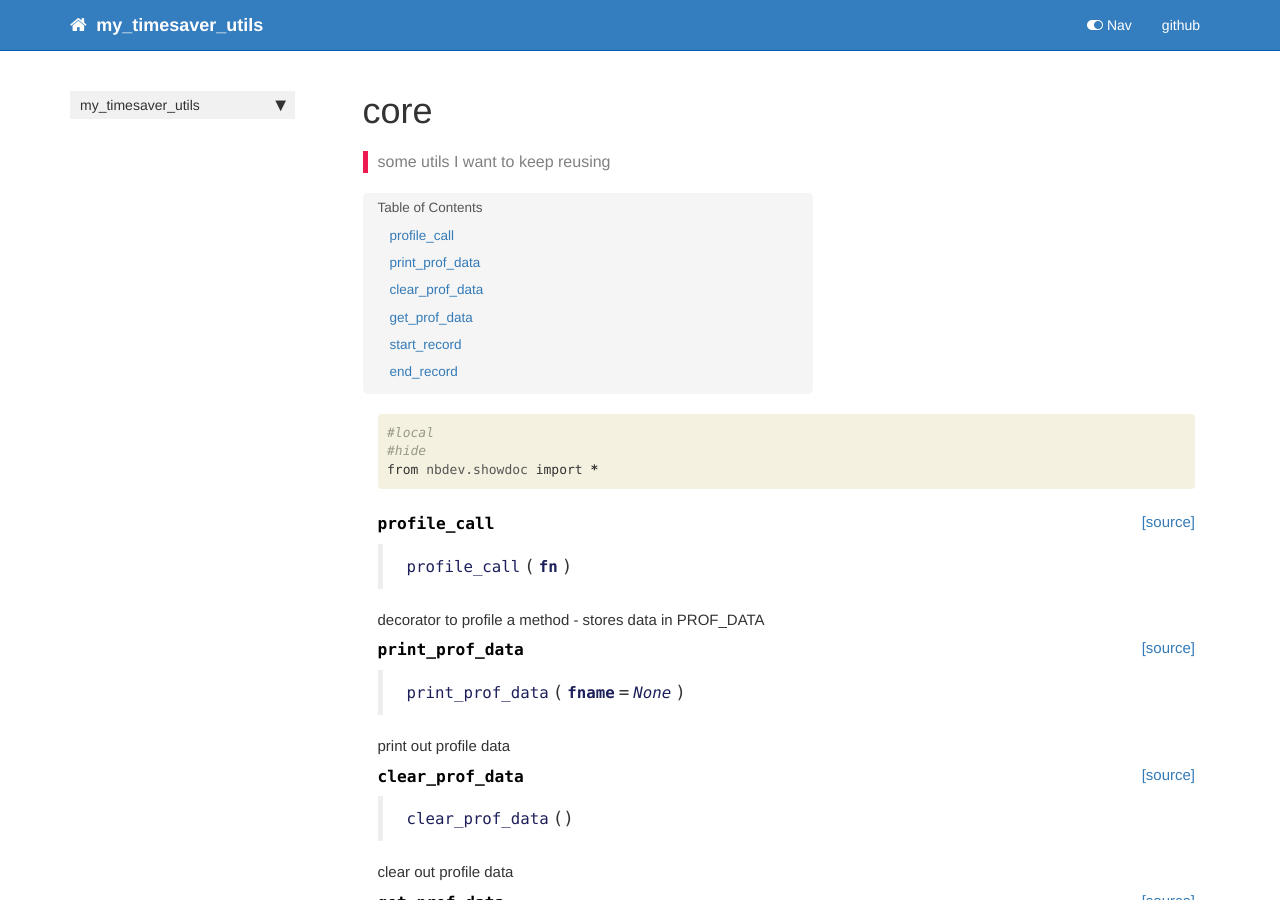
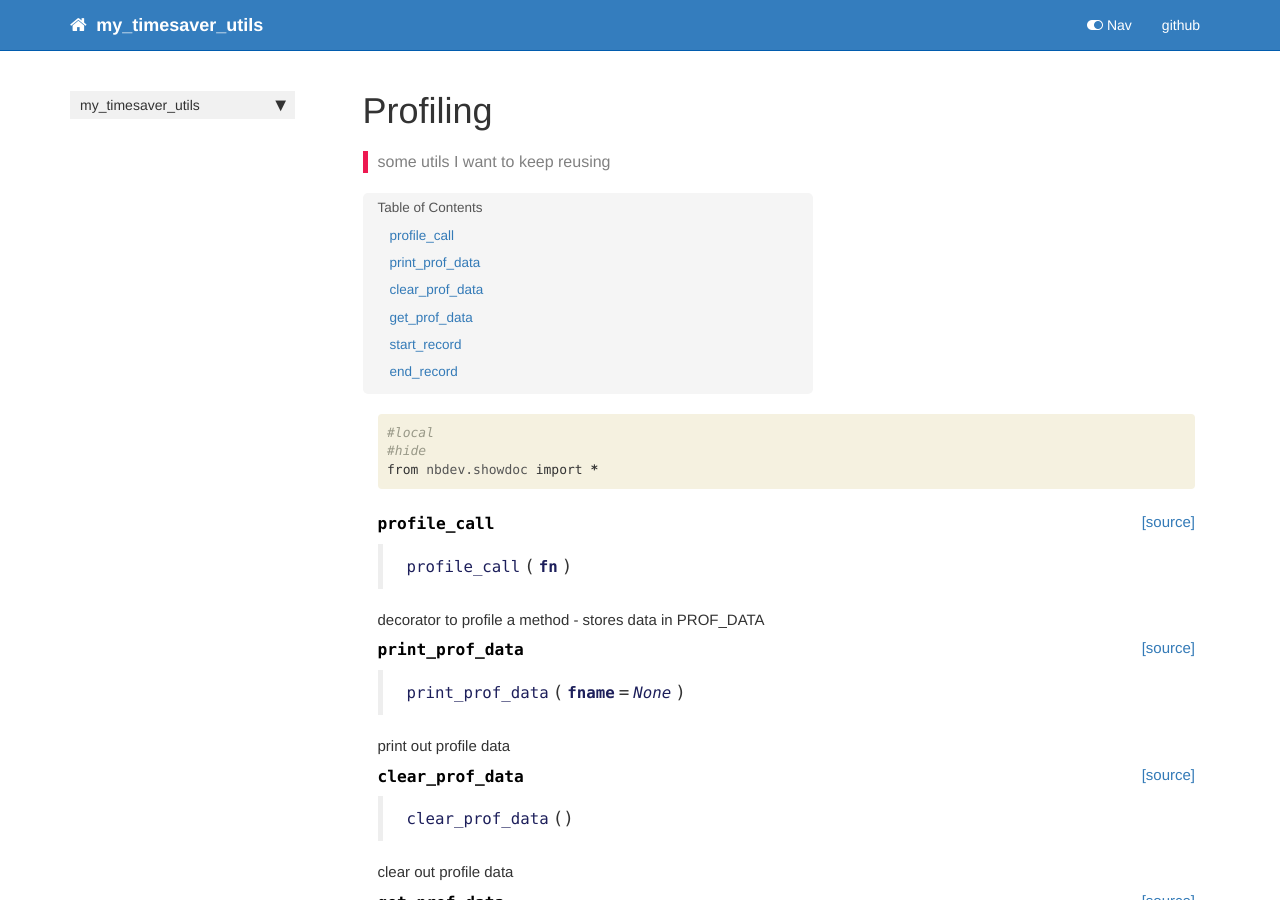
Before and after one commit to butchland/my_timesaver_utils, a Jekyll site: the page built from docs/profiling.html, in a window 1280 px wide and 900 px high. Built offline with Jekyll 4.4.1, drawn with Linux system fonts in a browser that asks for light colours; nearby versions of some CDN libraries; comment, search, counter and statistics services are not loaded.

Commit message:
Update docs to rename core to profiling package

```diff
--- a/docs/_data/sidebars/home_sidebar.yml
+++ b/docs/_data/sidebars/home_sidebar.yml
@@ -10,7 +10,7 @@ entries:
       title: Overview
       url: /
     - output: web,pdf
-      title: core
+      title: Profiling
       url: /profiling
     output: web
     title: my_timesaver_utils
--- a/docs/profiling.html
+++ b/docs/profiling.html
@@ -1,6 +1,6 @@
 ---
 
-title: core
+title: Profiling
 
 keywords: fastai
 sidebar: home_sidebar
--- a/docs/sidebar.json
+++ b/docs/sidebar.json
@@ -1,6 +1,6 @@
 {
   "my_timesaver_utils": {
     "Overview": "/",
-    "core": "/profiling"
+    "Profiling": "/profiling"
   }
 }
```
Also changed, not shown: 1 other file.
